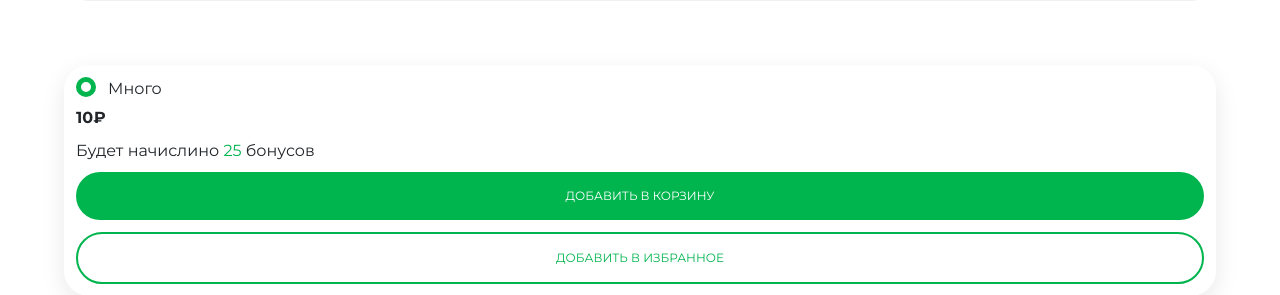
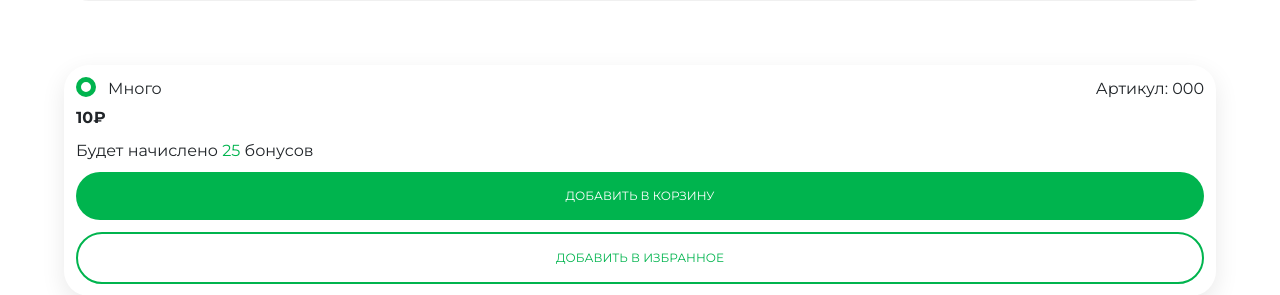
Before and after one commit to yoboich/badshop_django, a Django app: a page that uses templates/index/item.html in a window 1280 px wide. Shown: the part 859-1154 px from the top of the page. Run offline with Django 4.2, Linux system fonts and the light colour scheme; tables that the repository leaves empty hold one stand-in row (values such as "Sample post"); grey boxes marked "Sample" are stand-in pictures; data that the repository does not hold is empty; some libraries are stand-ins or nearby versions.

Commit message:
added vendor_code to item

```diff
--- a/index/services.py
+++ b/index/services.py
@@ -24,6 +24,7 @@ def get_filter_items(max_item_price, query, brend, category, bad, price_max, pri
         q_objects |= Q(brend__name__icontains=query)
         q_objects |= Q(category__title__icontains=query)
         q_objects |= Q(active_bad__title__icontains=query)
+        q_objects |= Q(vendor_code__icontains=query)
 
     items = Item.objects.filter(
         q_objects,
--- a/items/models.py
+++ b/items/models.py
@@ -36,6 +36,11 @@ class Item(models.Model):
         unique=True,
         blank=True, null=True,
         help_text='Оставьте пустым, оно само генерируется при заполнении названия'
+    )
+    vendor_code = models.CharField(
+        max_length=255,
+        verbose_name='Артикул',
+        blank=True, null=True,
     )
 
     bonus_percentage = models.FloatField(
--- a/templates/index/item.html
+++ b/templates/index/item.html
@@ -47,7 +47,10 @@
       </div>
 
         <div class="item-actions">
-          <span class="large-price"></span> Много
+          <div class="d-flex justify-content-between">
+            <div><span class="large-price"></span> Много</div>
+            <div>{% if item.vendor_code%}Артикул: {{item.vendor_code}}{%endif%}</div>
+          </div>
           <div class="clearboth"></div>
           <div class="action-price">
             {%if item.discount > 0%}
@@ -57,7 +60,7 @@
             {%endif%}
           </div>
           <div class="clearboth"></div>
-          <p>Будет начислино <span>25</span> бонусов</p>
+          <p>Будет начислено <span>25</span> бонусов</p>
 {#          <a href="#"> ДОБАВИТЬ В КОРЗИНУ</a>#}
             <button
               onclick="toggleCart({{ item.id }})"
```
Also changed, not shown: items/migrations/0048_item_vendor_code.py (added).
